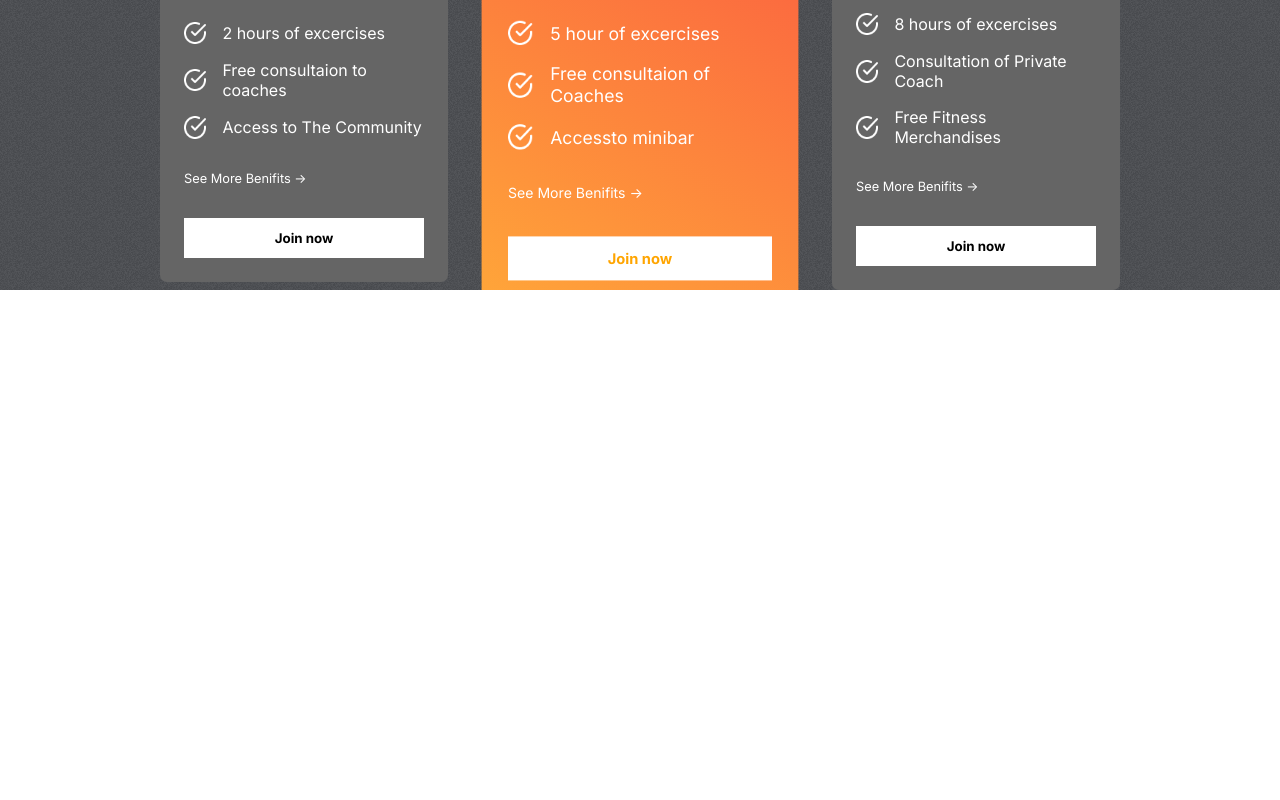
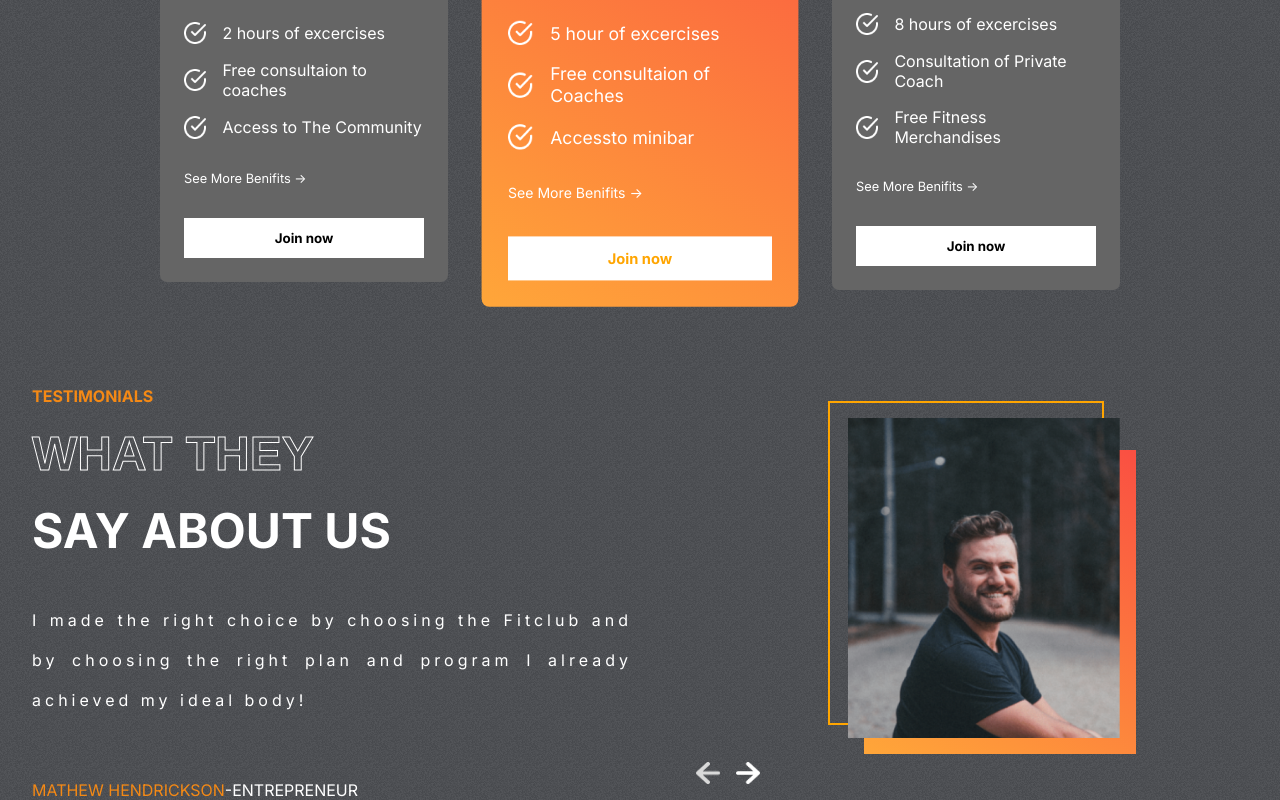
Before and after one commit to 81nilesh/FitClub-Starter-master, a React (Create React App) app: page / in a window 1280 px wide. Shown: the part 2173-2973 px from the top of the page. Before the commit the page ends 2463 px from the top, so only its background shows below. Built offline with nearby package versions, Linux system fonts and the light colour scheme.

Commit message:
completed testimonials section

```diff
--- a/src/App.js
+++ b/src/App.js
@@ -3,6 +3,7 @@
 import Plans from './components/Plans/Plans';
 import Programs from './components/Programs/Programs';
 import Reasions from './components/Reasons/Reasions';
+import Testimonials from './components/Testimonials/Testimonials';
 function App() {
   return (
     <div className="App">
@@ -10,6 +11,7 @@
       <Programs />
       <Reasions />
       <Plans />
+      <Testimonials />
     </div>
   );
 }
--- /dev/null
+++ b/src/components/Testimonials/Testimonial.css
@@ -0,0 +1,80 @@
+.Testimonial {
+  display: flex;
+  gap: 1rem;
+  padding: 0 2rem;
+}
+.left-t {
+  display: flex;
+  flex: 1 1;
+  gap: 2;
+  flex-direction: column;
+  text-transform: uppercase;
+  color: white;
+}
+
+.left-t > :nth-child(1) {
+  color: var(--orange);
+  font-weight: bold;
+}
+.left-t > :nth-child(2) {
+  font-weight: bold;
+  font-size: 3rem;
+  margin-top: 20px;
+}
+.left-t > :nth-child(3) {
+  font-weight: bold;
+  font-size: 3rem;
+  margin-top: 20px;
+}
+.left-t > :nth-child(4) {
+  text-transform: none;
+  text-align: justify;
+  letter-spacing: 4px;
+  line-height: 40px;
+  margin-top: 40px;
+}
+
+.right-t {
+  flex: 1;
+  position: relative;
+}
+
+.right-t > img {
+  position: absolute;
+  width: 17rem;
+  height: 20rem;
+  object-fit: cover;
+  right: 8rem;
+  top: 2rem;
+}
+
+.right-t > :nth-child(1) {
+  position: absolute;
+  width: 17rem;
+  height: 20rem;
+  border: 2px solid orange;
+  background-color: transparent;
+  right: 9rem;
+  top: 0.9rem;
+}
+.right-t > :nth-child(2) {
+  position: absolute;
+  width: 17rem;
+  height: 19rem;
+  right: 7rem;
+  top: 4rem;
+  background: var(--planCard);
+}
+
+.arrows {
+  display: flex;
+  gap: 1rem;
+  position: absolute;
+  bottom: 1rem;
+  left: 3rem;
+}
+
+.arrows > img {
+  width: 1.5rem;
+  cursor: pointer;
+}
--- /dev/null
+++ b/src/components/Testimonials/Testimonials.jsx
@@ -0,0 +1,56 @@
+import React, { useState } from "react";
+import "./Testimonial.css";
+import { testimonialsData } from "../../data/testimonialsData";
+import leftArrow from "../../assets/leftArrow.png";
+import rightArrow from "../../assets/rightArrow.png";
+const Testimonials = () => {
+  const [selected, setSelected] = useState(0);
+  const tLength = testimonialsData.length;
+  return (
+    <div>
+      <div className="Testimonial" id="testimonial">
+        <div className="left-t">
+          <span>TESTIMONIALS</span>
+          <span className="stroke-text">WHAT THEY</span>
+          <span>SAY ABOUT US</span>
+          <span>{testimonialsData[selected].review}</span>
+          <span>
+            <span style={{ color: "var(--orange)" }}>
+              <br /> <br /> <br />
+              {testimonialsData[selected].name}
+            </span>
+            -{testimonialsData[selected].status}
+          </span>
+        </div>
+        <div className="right-t">
+          <div></div>
+          <div></div>
+          <img src={testimonialsData[selected].image} alt="" />
+
+          <div className="arrows">
+            <img
+              onClick={() => {
+                selected === 0
+                  ? setSelected(tLength - 1)
+                  : setSelected((prev) => prev - 1);
+              }}
+              src={leftArrow}
+              alt=""
+            />
+            <img
+              onClick={() => {
+                selected === tLength - 1
+                  ? setSelected(0)
+                  : setSelected((prev) => prev + 1);
+              }}
+              src={rightArrow}
+              alt=""
+            />
+          </div>
+        </div>
+      </div>
+    </div>
+  );
+};
+
+export default Testimonials;
```
